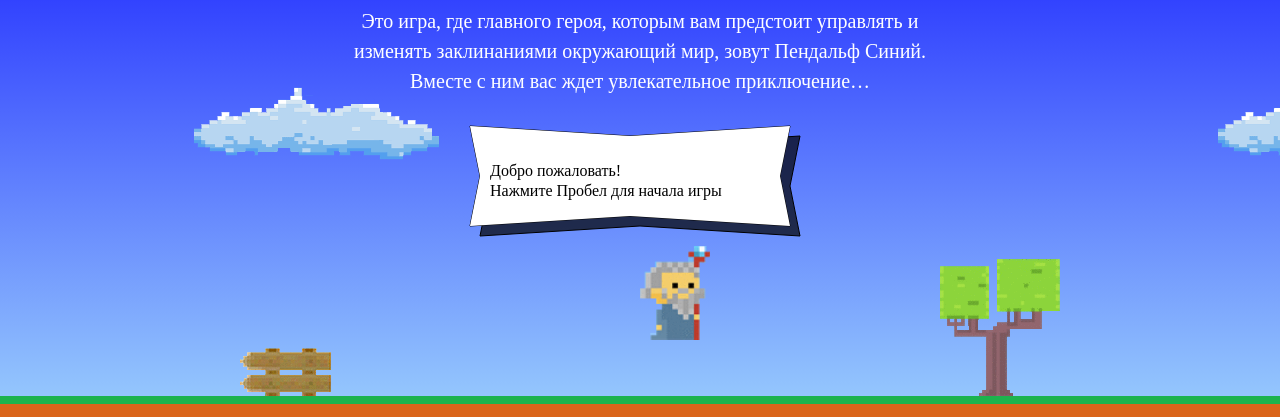
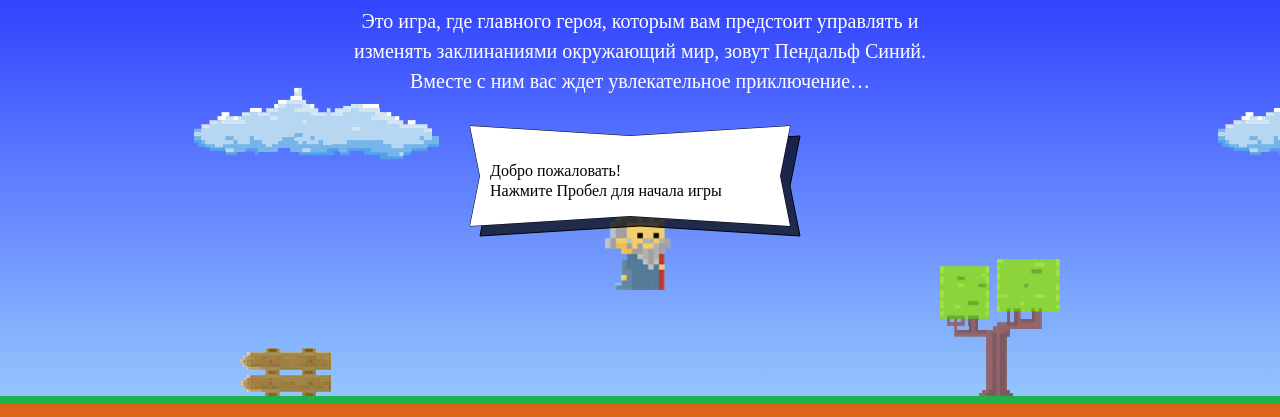
Before and after one commit to YanaShel/108215-code-and-magick-19, a website: page index.html in a window 1280 px wide. Shown: the part 203-620 px from the top of the page. Drawn offline with Linux system fonts and the light colour scheme; a web font is replaced by a local one.

Commit message:
Выровняла фигурку по центру

```diff
--- a/index.html
+++ b/index.html
@@ -186,17 +186,21 @@
   var fireballSize = 22;
   var wizardSpeed = 3;
   var wizardWidth = 70;
+
   var getFireballSpeed = function (left) {
     return left ? 5 : 2;
   };
+
   var getWizardHeight = function () {
     return 1.337 * wizardWidth;
   };
+
   var getWizardX = function (width) {
-    return width / 2;
+    return (width / 2) - (wizardWidth / 2);
   };
+
   var getWizardY = function (height) {
-    return height / 2;
+    return height / 3;
   };
 
 </script>
```
